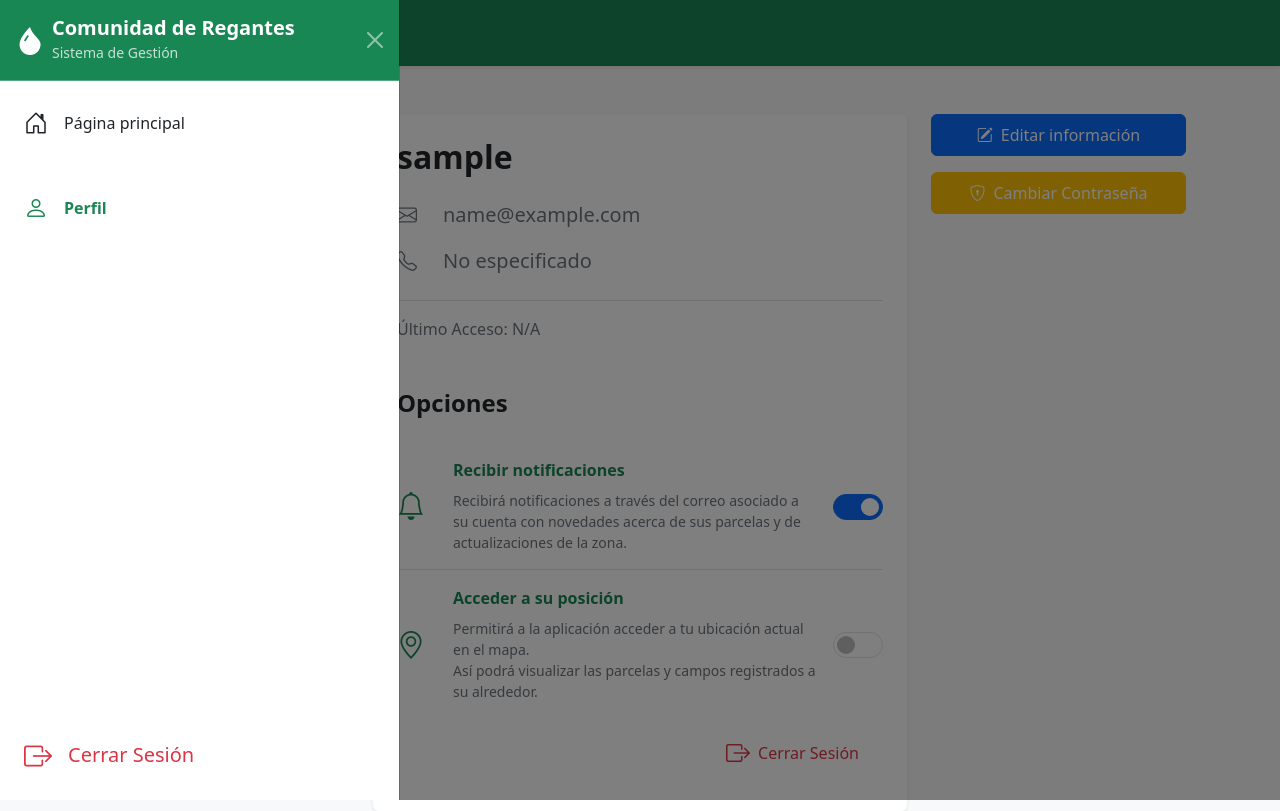
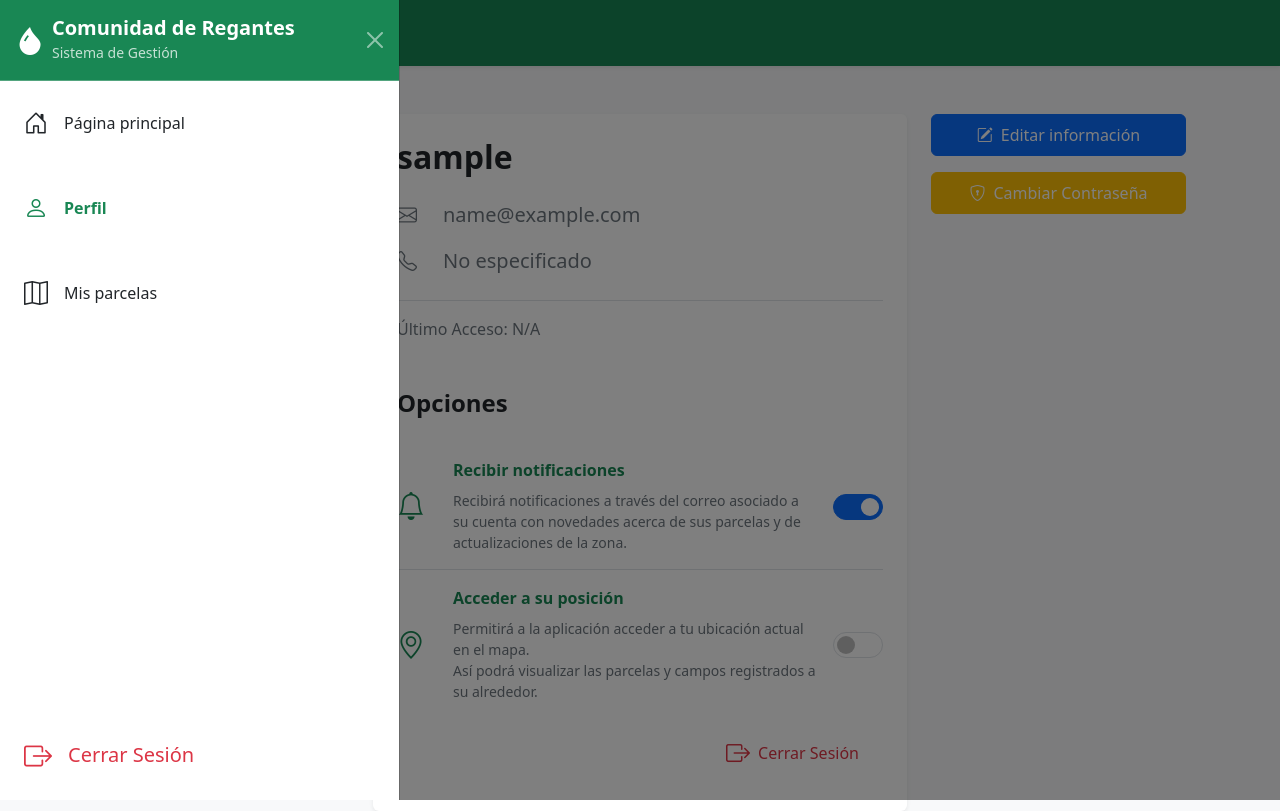
Before and after one commit to Marcurio22/Sistema-GIS, a Flask app: page /perfil in a window 1280 px wide, after a click that opens the changed part. Run offline with Flask 3, Linux system fonts and the light colour scheme; the visitor is signed in with stand-in values (Sample User, id 1); data comes from the database, SQL or seed files in the repository; some libraries are stand-ins or nearby versions.

```diff
--- a/src/webapp/auth/routes.py
+++ b/src/webapp/auth/routes.py
@@ -131,8 +131,6 @@ def login():
             flash('Usuario o contraseña incorrectos', 'danger')
 
     return render_template('login.html')
-
-
 
 
 
@@ -281,5 +279,16 @@ def cambiar_contrasena():
     return redirect(url_for('auth.perfil'))
 
 @auth_bp.route('/')
+@login_required
 def index():
     return redirect(url_for('auth.login'))
+
+
+@auth_bp.route('/mis_parcelas')
+@login_required
+def mis_parcelas():
+    logger.info(
+        f'Usuario {current_user.username} accedió a sus parcelas',
+        extra={'tipo_operacion': 'ACCESO', 'modulo': 'MIS_PARCELAS'}
+    )
+    return render_template('mis_parcelas.html')
--- a/src/webapp/templates/base.html
+++ b/src/webapp/templates/base.html
@@ -8,6 +8,8 @@
     <link href="https://cdn.jsdelivr.net/npm/bootstrap@5.3.2/dist/css/bootstrap.min.css" rel="stylesheet" />
     <link rel="stylesheet" href="https://cdn.jsdelivr.net/npm/bootstrap-icons@1.11.1/font/bootstrap-icons.css" />
     <link rel="stylesheet" href="https://cdnjs.cloudflare.com/ajax/libs/font-awesome/6.4.0/css/all.min.css">
+    <!-- DataTables CSS -->
+    <link rel="stylesheet" href="https://cdn.datatables.net/1.13.7/css/dataTables.bootstrap5.min.css">
 </head>
 
 <body class="bg-light">
@@ -36,6 +38,11 @@
                     <i class="bi bi-person me-3 fs-4"></i>
                     <span class="fs-6">Perfil</span>
                 </a>
+               <a class="nav-link {% if request.path == url_for('auth.mis_parcelas') %}text-success fw-bold{% else %}text-dark{% endif %} py-4 px-4 border-bottom border-white border-opacity-10 d-flex align-items-center"
+                href="{{ url_for('auth.mis_parcelas') }}">
+                <i class="bi bi-map me-3 fs-4"></i>
+                <span class="fs-6">Mis parcelas</span>
+            </a>
 
             </nav>
 
@@ -55,11 +62,15 @@
                     </a>
                 </div>
                 <div class="d-flex flex-column">
-                    <div class="d-flex align-items-center py-3 text-dark">
-                        <i class="me-3 fs-4"></i>
-                        <span class="fs-6">Gestión de Parcelas</span>
-                    </div>
+                    <a href="{{ url_for('admin.gestion_parcelas') }}" class="text-decoration-none">
+                        <div class="d-flex align-items-center py-3 text-dark hover-bg-light rounded px-2"
+                            style="cursor: pointer; transition: background-color 0.2s;">
+                            <i class="bi bi-grid me-3 fs-4"></i>
+                            <span class="fs-6">Gestión de Parcelas</span>
+                        </div>
+                    </a>
                 </div>
+
 
             </div>
             {% endif %}
@@ -101,8 +112,19 @@
     <main class="{% block main_class %}container mt-5{% endblock %}">
         {% block content %}{% endblock %}
     </main>
+
+    <!-- Scripts -->
+    <!-- jQuery -->
+    <script src="https://code.jquery.com/jquery-3.7.1.min.js"></script>
+
+    <!-- 2. Luego Bootstrap -->
     <script src="https://cdn.jsdelivr.net/npm/bootstrap@5.3.2/dist/js/bootstrap.bundle.min.js"></script>
 
+    <!-- 3. DataTables JS -->
+    <script src="https://cdn.datatables.net/1.13.7/js/jquery.dataTables.min.js"></script>
+    <script src="https://cdn.datatables.net/1.13.7/js/dataTables.bootstrap5.min.js"></script>
+
+    <!-- 4. Scripts personalizados -->
+    {% block extra_js %}{% endblock %}
 </body>
-
 </html>
--- a/src/webapp/templates/perfil.html
+++ b/src/webapp/templates/perfil.html
@@ -34,9 +34,9 @@
             </div>
 
             <div class="mt-4">
-                <button class="btn btn-success text-white w-100 py-2">
+                <a href="{{ url_for('auth.mis_parcelas') }}" class="btn btn-success text-white w-100 py-2">
                     </i>Acceder a mis Parcelas
-                </button>
+                </a>
             </div>
         </div>
 
```
Also changed, not shown: src/webapp/admin/routes.py (+12 -0 lines), src/webapp/templates/admin/gestion_parcelas.html (added, +8 -0 lines), src/webapp/templates/admin/gestion_usuario.html (+36 -31 lines), src/webapp/templates/mis_parcelas.html (added, +8 -0 lines).
